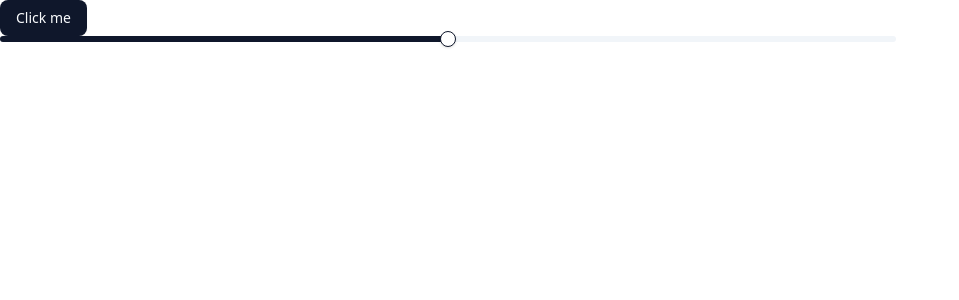
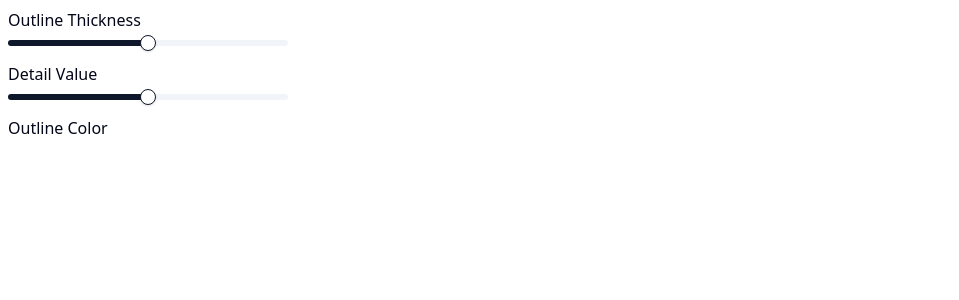
Before and after one commit to luckstrike/cutout-photos, a SvelteKit app in the folder frontend/: page / in a window 1280 px wide. Shown: the top 300 px of the page, without its empty margins (0-959 px from the left). Built offline with nearby package versions, Linux system fonts and the light colour scheme.

Commit message:
Started creating a uii panelfor cutout options

```diff
--- /dev/null
+++ b/frontend/src/lib/components/panels/cutoutOptions.svelte
@@ -0,0 +1,21 @@
+<script lang="ts">
+    import { Slider } from "$lib/components/ui/slider/index.js";
+
+    let outlineThickness = $state(50);
+    let detailValue = $state(25);
+</script>
+
+<div class="flex-col w-100 space-y-4">
+    <div class="space-y-2">
+        <p>Outline Thickness</p>
+        <Slider type="single" bind:value={outlineThickness} max={100} step={1} class="max-w-[70%]" />
+    </div>
+
+    <div class="space-y-2">
+        <p>Detail Value</p>
+        <Slider type="single" bind:value={detailValue} max={50} step={1} class="max-w-[70%]" />
+    </div>
+    <div class="space-y-2">
+        <p>Outline Color</p>
+    </div>
+</div>
--- a/frontend/src/routes/+page.svelte
+++ b/frontend/src/routes/+page.svelte
@@ -1,9 +1,7 @@
 <script lang="ts">
-    import { Button } from "$lib/components/ui/button/index.js";
-    import { Slider } from "$lib/components/ui/slider/index.js";
-
-    let value = $state(50);
+    import CutoutOptions from "$lib/components/panels/cutoutOptions.svelte";
 </script>
 
-<Button>Click me</Button>
-<Slider type="single" bind:value max={100} step={1} class="max-w-[70%]" />
+<div class="flex-col w-screen h-screen p-2">
+    <CutoutOptions/>
+</div>
```
